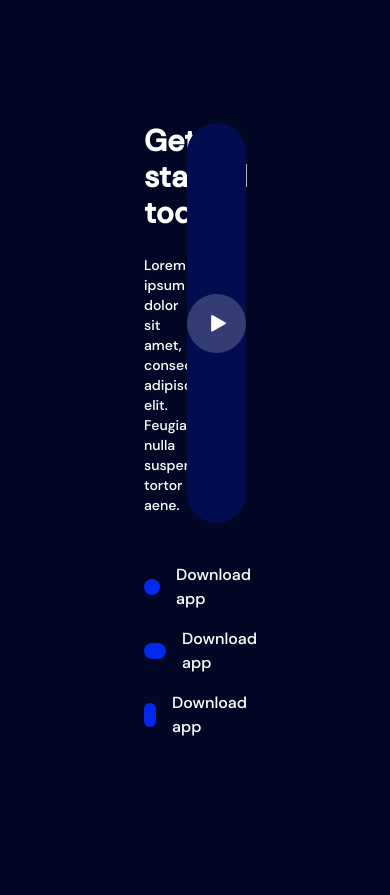
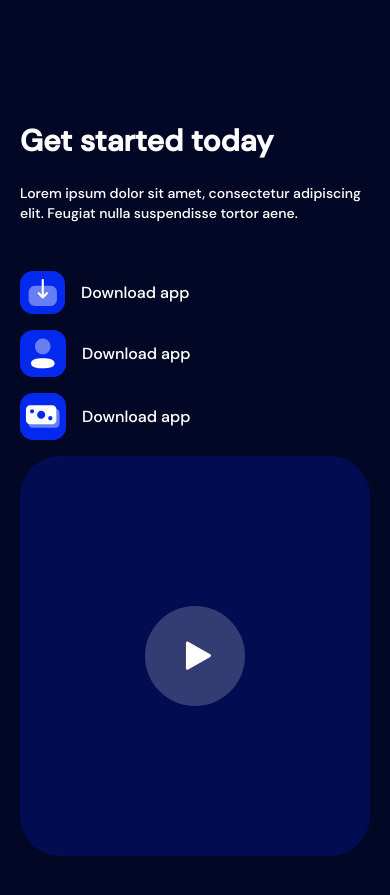
Before and after one commit to hazhirmohammadi/finance-flow, a Next.js app: page / in a window 390 px wide. Shown: the part 6260-7155 px from the top of the page. Built offline with nearby package versions, Linux system fonts and the light colour scheme.

Commit message:
Style: Completed Responsive Design section 7 in Home page

```diff
--- a/components/home/GetStart.jsx
+++ b/components/home/GetStart.jsx
@@ -4,8 +4,8 @@ import Image from "next/image";
 const GetStart = () => {
    return (
        <div className="mt-40 mb-40 text-white">
-          <div className="grid grid-cols-12 px-36">
-             <div className="col-span-5">
+          <div className="grid grid-cols-12 lg:px-36 md:px-5 max-sm:px-5">
+             <div className="col-span-5 max-sm:col-span-12">
 
                 <h5 className="font-semibold text-3xl mb-6">Get started today</h5>
                 <p className=" font-light text-sm mb-12">Lorem ipsum dolor sit amet, consectetur adipiscing elit. Feugiat nulla suspendisse tortor aene.</p>
@@ -35,7 +35,7 @@ const GetStart = () => {
                 </div>
 
              </div>
-             <div className="col-span-7 ">
+             <div className="col-span-7 max-sm:col-span-12">
                 <div className="   rounded-[40px] h-[400px] bg-[#010D50] flex justify-center items-center">
                    <Image width={100} height={100} src="/assets/homeImg/section7/play.svg" alt="play"/>
                 </div>
```
